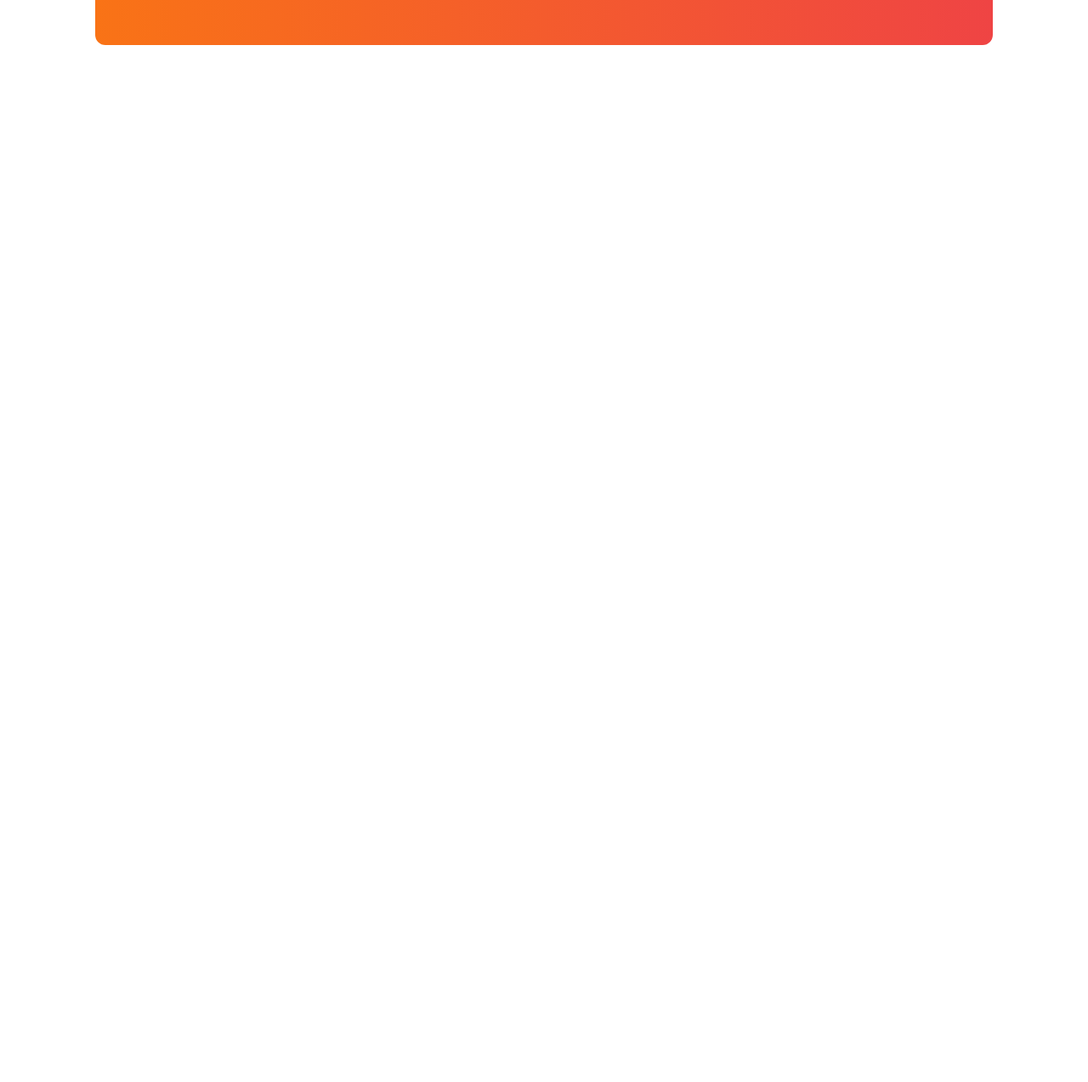
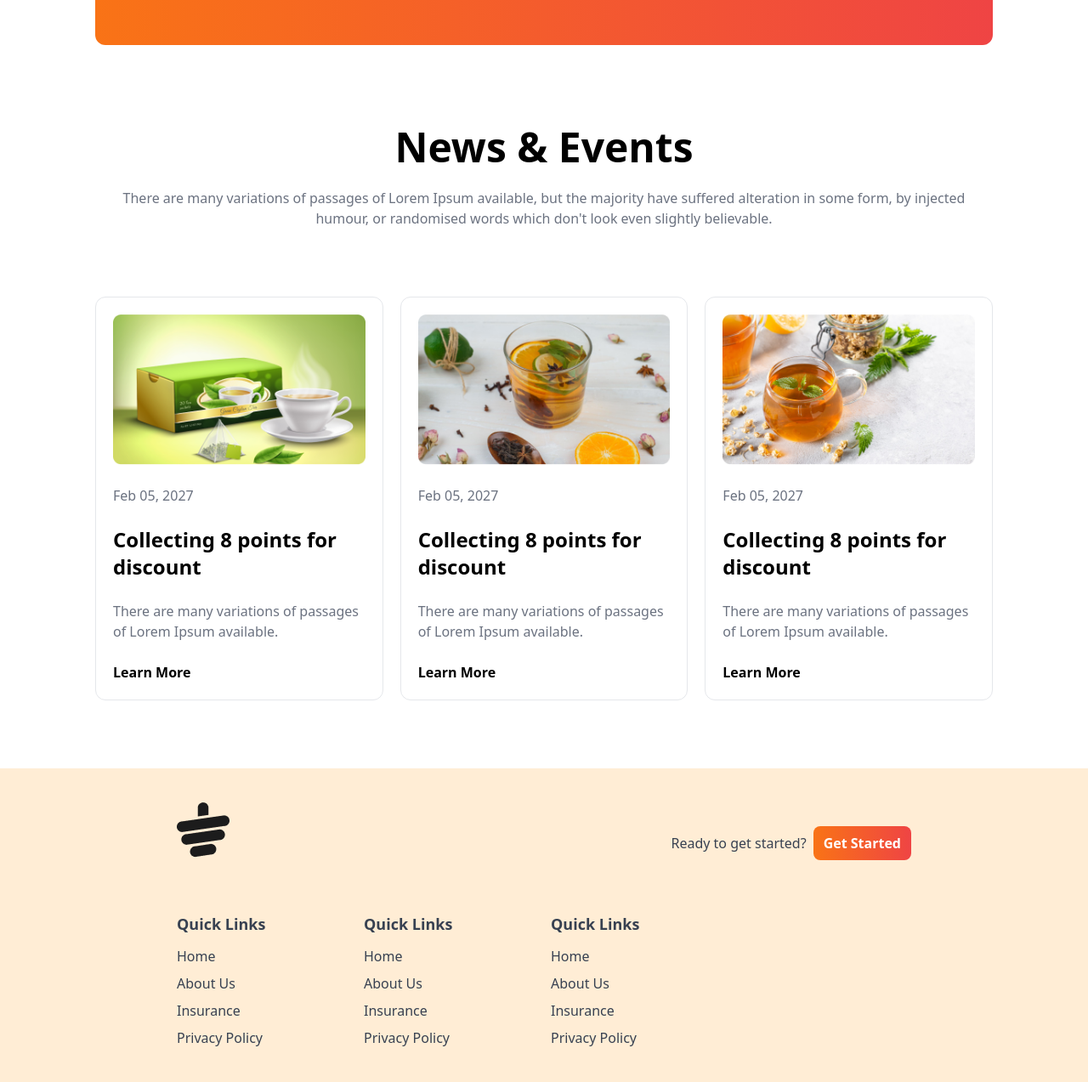
Before and after one commit to asmshahariar-robin/tea-house-design, a plain HTML site: page index.html in a window 1280 px wide. Shown: the part 2487-3760 px from the top of the page at 85% size. Before the commit the page ends 2636 px from the top, so only its background shows below. Drawn offline with nearby package versions, Linux system fonts and the light colour scheme.

Commit message:
Last push

```diff
--- a/index.html
+++ b/index.html
@@ -278,6 +278,151 @@
           </div>
         </div>
       </section>
+
+      <!-- News section  -->
+      <div class="text-center">
+        <h1 class="text-5xl font-bold">News & Events</h1>
+        <br />
+        <p class="text-gray-500 mb-20">
+          There are many variations of passages of Lorem Ipsum available, but
+          the majority have suffered alteration in some form, by injected
+          humour, or randomised words which don't look even slightly believable.
+        </p>
+      </div>
+      <!-- Discount section  -->
+      <section class="mb-20">
+        <div class="grid gap-5 gird-cols-1 md:grid-cols-2 lg:grid-cols-3">
+          <div class="border border-gray-200 p-5 rounded-xl">
+            <img src="images/news-1.png" alt="" />
+            <br />
+            <p class="text-gray-500">Feb 05, 2027</p>
+            <br />
+            <h2 class="text-2xl font-bold">
+              Collecting 8 points for <br />
+              discount
+            </h2>
+            <br />
+            <p class="text-gray-500">
+              There are many variations of passages <br />
+              of Lorem Ipsum available.
+            </p>
+            <br />
+            <p class="font-bold">Learn More</p>
+          </div>
+          <div class="border border-gray-200 p-5 rounded-xl">
+            <img src="images/news-2.png" alt="" />
+            <br />
+            <p class="text-gray-500">Feb 05, 2027</p>
+            <br />
+            <h2 class="text-2xl font-bold">
+              Collecting 8 points for <br />
+              discount
+            </h2>
+            <br />
+            <p class="text-gray-500">
+              There are many variations of passages <br />
+              of Lorem Ipsum available.
+            </p>
+            <br />
+            <p class="font-bold">Learn More</p>
+          </div>
+          <div class="border border-gray-200 p-5 rounded-xl">
+            <img src="images/news-3.png" alt="" />
+            <br />
+            <p class="text-gray-500">Feb 05, 2027</p>
+            <br />
+            <h2 class="text-2xl font-bold">
+              Collecting 8 points for <br />
+              discount
+            </h2>
+            <br />
+            <p class="text-gray-500">
+              There are many variations of passages <br />
+              of Lorem Ipsum available.
+            </p>
+            <br />
+            <p class="font-bold">Learn More</p>
+          </div>
+        </div>
+      </section>
     </main>
+    <!-- footer section  -->
+
+    <footer class="bg-orange-100 text-gray-700 py-10 px-4 md:px-16">
+      <div class="w-9/12 mx-auto">
+        <!-- logo  -->
+
+        <div class="mb-8 flex justify-between">
+          <img class="mb-8" src="images/cup.png" alt="" />
+          <div class="flex items-center gap-2">
+            <h4>Ready to get started?</h4>
+            <button
+              class="bg-gradient-to-r from-orange-500 to-red-500 px-3 py-2 rounded-lg text-white font-bold"
+            >
+              Get Started
+            </button>
+          </div>
+        </div>
+
+      <!-- Links  -->
+      <div class="grid grid-cols-1 md:grid-cols-2 lg:grid-cols-4 gap-4">
+        <!-- first column  -->
+        <div>
+          <h3 class="text-lg font-semibold mb-3">Quick Links</h3>
+          <ul class="space-y-2">
+            <li>
+              <a class="hover:text-orange-600" href="#">Home</a>
+            </li>
+            <li>
+              <a class="hover:text-orange-600" href="#">About Us</a>
+            </li>
+            <li>
+              <a class="hover:text-orange-600" href="#">Insurance</a>
+            </li>
+            <li>
+              <a class="hover:text-orange-600" href="#">Privacy Policy</a>
+            </li>
+
+          </ul>
+        </div>
+        <div>
+          <h3 class="text-lg font-semibold mb-3">Quick Links</h3>
+          <ul class="space-y-2">
+            <li>
+              <a class="hover:text-orange-600" href="#">Home</a>
+            </li>
+            <li>
+              <a class="hover:text-orange-600" href="#">About Us</a>
+            </li>
+            <li>
+              <a class="hover:text-orange-600" href="#">Insurance</a>
+            </li>
+            <li>
+              <a class="hover:text-orange-600" href="#">Privacy Policy</a>
+            </li>
+
+          </ul>
+        </div>
+        <div>
+          <h3 class="text-lg font-semibold mb-3">Quick Links</h3>
+          <ul class="space-y-2">
+            <li>
+              <a class="hover:text-orange-600" href="#">Home</a>
+            </li>
+            <li>
+              <a class="hover:text-orange-600" href="#">About Us</a>
+            </li>
+            <li>
+              <a class="hover:text-orange-600" href="#">Insurance</a>
+            </li>
+            <li>
+              <a class="hover:text-orange-600" href="#">Privacy Policy</a>
+            </li>
+
+          </ul>
+        </div>
+      </div>
+      </div>
+    </footer>
   </body>
 </html>
```
